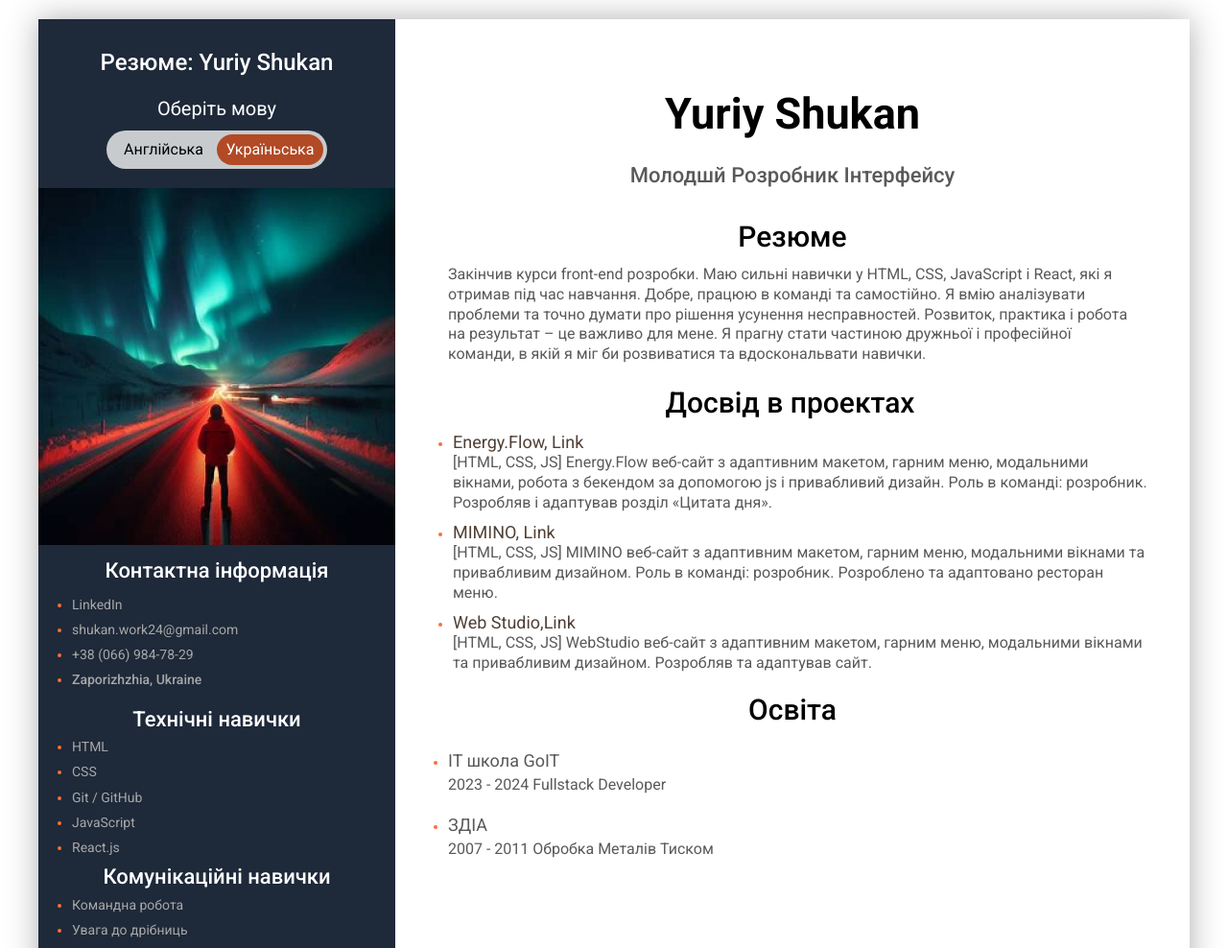
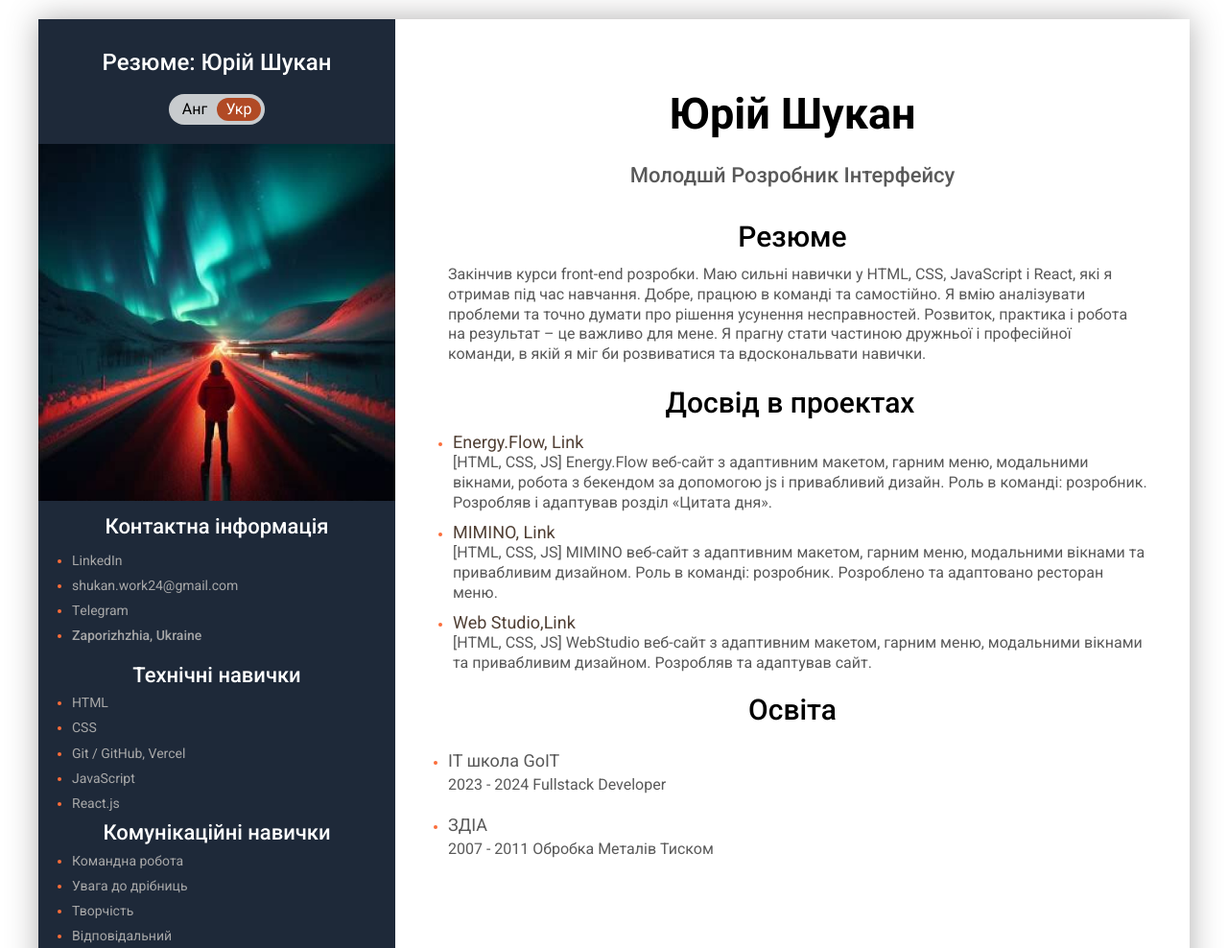
Before and after one commit to Yuriy2223/project-r, a website built with Vite: page components/resume_ukr.html in a window 1280 px wide. Shown: the top 988 px of the page at 96% size. Built offline with nearby package versions, Linux system fonts and the light colour scheme.

Commit message:
corrected

```diff
--- a/components/resume_ukr.html
+++ b/components/resume_ukr.html
@@ -4,7 +4,7 @@
     <meta charset="UTF-8" />
     <link rel="icon" type="image/svg+xml" href="/vite.svg" />
     <meta name="viewport" content="width=device-width, initial-scale=1.0" />
-    <title>Resume</title>
+    <title>Резюме</title>
     <link
       href="https://fonts.googleapis.com/css2?family=Roboto:ital,wght@0,100;0,300;0,400;0,500;0,700;0,900;1,100;1,300;1,400;1,500;1,700;1,900&display=swap"
       rel="stylesheet"
@@ -16,20 +16,20 @@
       <section class="hero">
         <header class="header">
           <div class="container_header">
-            <p class="header_resume-name">Резюме: Yuriy Shukan</p>
+            <p class="header_resume-name">Резюме: Юрій Шукан</p>
 
-            <p class="header_language-text">Оберіть мову</p>
+            <!-- <p class="header_language-text">Оберіть мову</p> -->
 
             <nav>
               <ul class="header_language-list">
                 <li class="header_language_item">
                   <a href="../components/resume_eng.html" class="header_language-link"
-                    >Англійська</a
+                    >Анг</a
                   >
                 </li>
                 <li class="header_language_item">
                   <a href="../components/resume_ukr.html" class="header_language-link"
-                    >Україньська</a
+                    >Укр</a
                   >
                 </li>
               </ul>
@@ -61,10 +61,11 @@
                 </li>
                 <li class="address-item">
                   <a
-                    href="tel:+380669847829"
+                    href="https://t.me/Yuriy_fd?text=Привіт!"
                     class="address-link"
                     target="_blank"
-                    >+38 (066) 984-78-29</a
+                    rel="noopener"
+                    >Тelegram</a
                   >
                 </li>
                 <li class="address-item">
@@ -84,7 +85,7 @@
                 <span class="tech-skills-span">CSS</span>
               </li>
               <li class="tech-skills-item">
-                <span class="tech-skills-span">Git / GitHub</span>
+                <span class="tech-skills-span">Git / GitHub, Vercel</span>
               </li>
               <li class="tech-skills-item">
                 <span class="tech-skills-span">JavaScript</span>
@@ -130,7 +131,7 @@
       <section class="junior">
         <div class="container_junior">
           <div class="junior-container">
-            <h1 class="junior_name">Yuriy Shukan</h1>
+            <h1 class="junior_name">Юрій Шукан</h1>
             <p class="junior_work">Молодшй Розробник Інтерфейсу</p>
           </div>
 
--- a/css/resume.css
+++ b/css/resume.css
@@ -95,7 +95,7 @@ body {
   padding: 4px 4px;
   background-color: var(--color-languages-norm);
   /* width: 192px; */
-  width: 230px;
+  width: 100px;
 }
 
 .header_language_item {
@@ -111,8 +111,8 @@ body {
   cursor: pointer;
 
   border-radius: 60px;
-  padding-top: 4px;
-  padding-bottom: 4px;
+  /* padding-top: 4px;
+  padding-bottom: 4px; */
 
   width: 100%;
   display: flex;
```
Also changed, not shown: components/resume_eng.html (+9 -6 lines).
